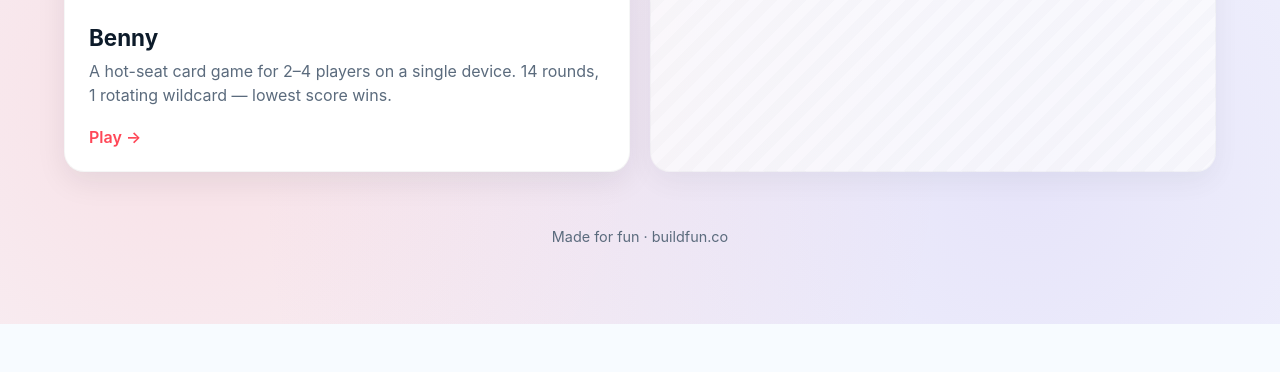
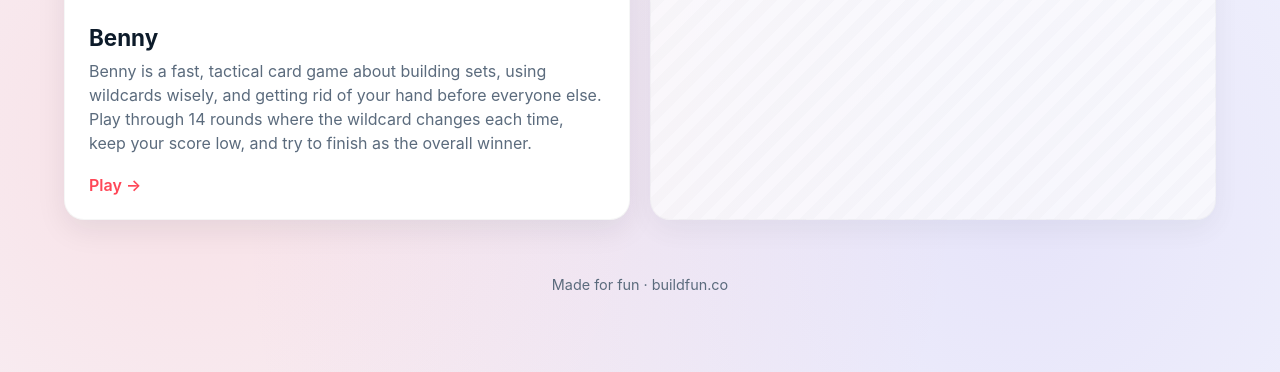
Before and after one commit to ben-bunskripted/buildfun, a plain HTML site: page index.html in a window 1280 px wide. Shown: the part 1185-1557 px from the top of the page. Before the commit the page ends 1509 px from the top, so only its background shows below. Drawn offline with Linux system fonts and the light colour scheme.

Commit message:
pwa updates

```diff
--- a/index.html
+++ b/index.html
@@ -21,7 +21,7 @@
           <img src="projects/benny-card-game/assets/logo-bg.png" alt="Benny" class="card-hero" />
           <div class="card-body">
             <h3 class="card-title">Benny</h3>
-            <p class="card-desc">A hot-seat card game for 2–4 players on a single device. 14 rounds, 1 rotating wildcard — lowest score wins.</p>
+            <p class="card-desc">Benny is a fast, tactical card game about building sets, using wildcards wisely, and getting rid of your hand before everyone else. Play through 14 rounds where the wildcard changes each time, keep your score low, and try to finish as the overall winner.</p>
             <span class="card-cta">Play →</span>
           </div>
         </a>
```
Also changed, not shown: projects/benny-card-game/index.html (+1 -0 lines), projects/benny-card-game/manifest.webmanifest.
